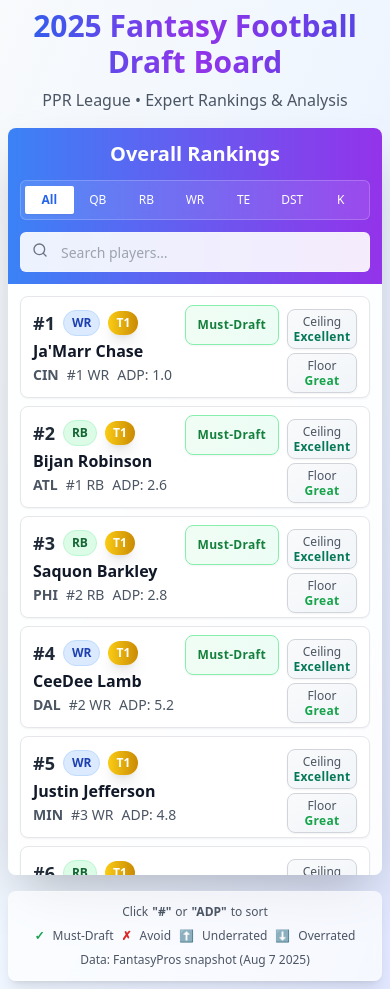
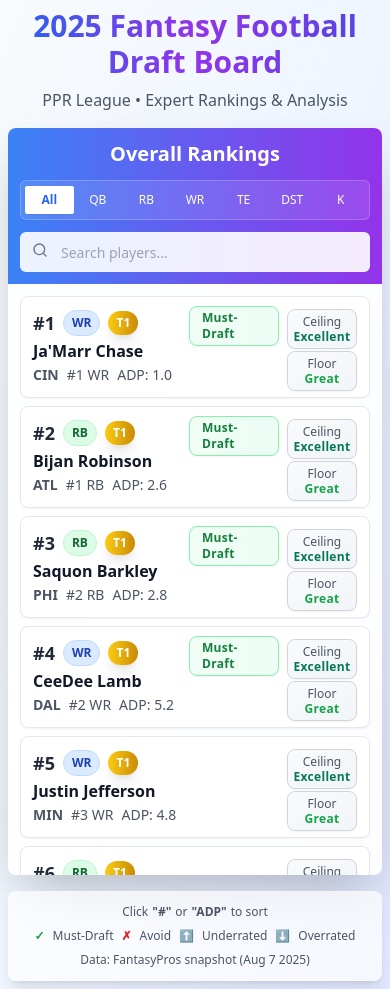
Before and after one commit to JansenNye/Arkonyx-s-Fantasy-Football, a Next.js app: page / in a window 390 px wide. Built offline with nearby package versions, Linux system fonts and the light colour scheme.

Commit message:
Fix vertical alignment on mobile

```diff
--- a/FantasyDraftBoard.tsx
+++ b/FantasyDraftBoard.tsx
@@ -216,9 +216,9 @@
     </div>
 
     {/* 2x2 Grid anchored to right side with fixed column widths */}
-    <div className="absolute top-3 right-3 bottom-2 grid grid-cols-2 grid-rows-2 gap-x-2 gap-y-2 text-xs" style={{ gridTemplateColumns: '100px 70px' }}>
+    <div className="absolute top-3 right-3 bottom-3 grid grid-cols-2 grid-rows-2 gap-x-2 gap-y-2 text-xs" style={{ gridTemplateColumns: '90px 70px' }}>
       {/* Top Left: Must-Draft/Avoid */}
-      <div className="flex items-end justify-end">
+      <div className="flex items-center justify-end">
         {player.mustDraft && (
           <div className="flex items-center justify-center h-10 px-3 py-1.5 bg-gradient-to-r from-green-50 to-emerald-50 border border-green-300 rounded-lg shadow-sm text-xs">
             <span className="text-green-700 font-semibold text-xs tracking-wide">Must-Draft</span>
@@ -240,7 +240,7 @@
       </div>
 
       {/* Bottom Left: Underrated/Overrated */}
-      <div className="flex items-end justify-end">
+      <div className="flex items-center justify-end">
         {player.underrated && (
           <div className="flex items-center justify-center h-10 px-3 py-1.5 bg-gradient-to-r from-blue-50 to-cyan-50 border border-blue-300 rounded-lg shadow-sm text-xs">
             <span className="text-blue-700 font-semibold text-xs tracking-wide">Underrated</span>
```
